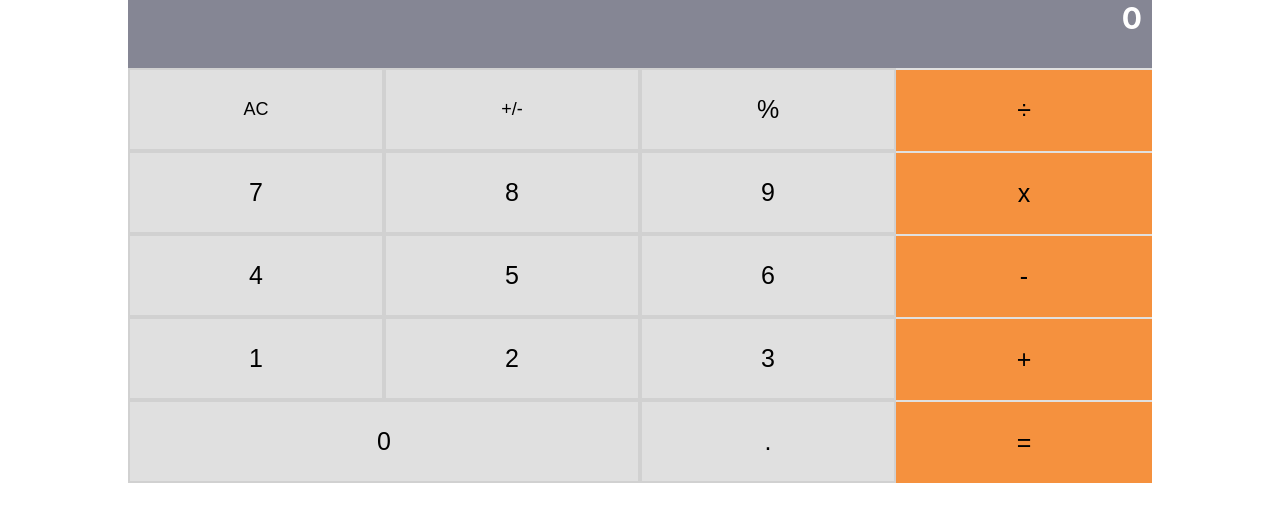
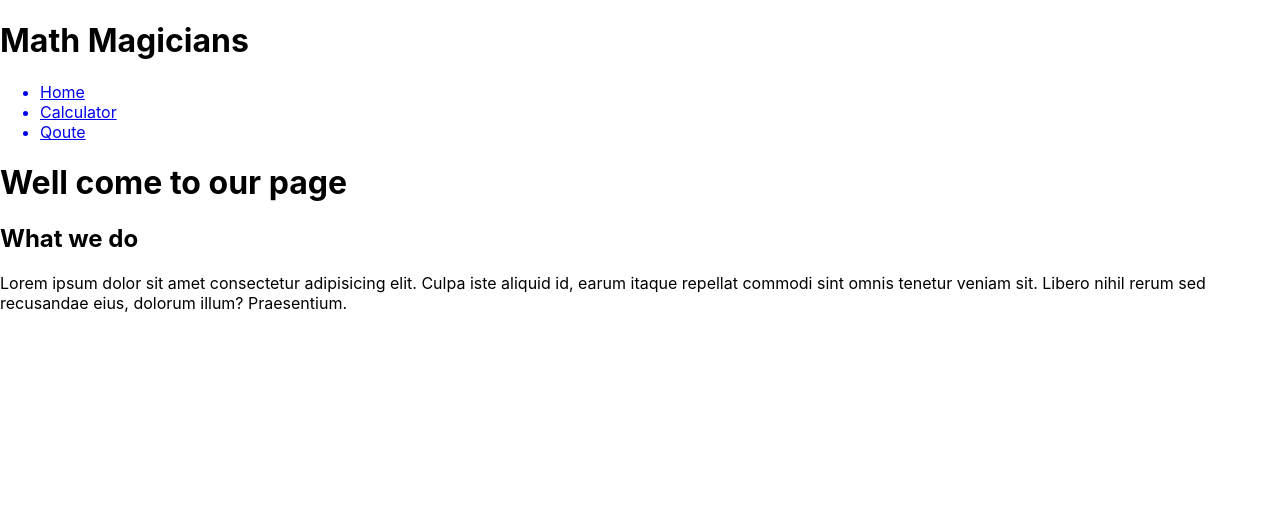
Before and after one commit to yayner2002/reactcalculatorapp, a React (Create React App) app: page / in a window 1280 px wide. Shown: the top 522 px of the page. Built offline with nearby package versions, Linux system fonts and the light colour scheme.

Commit message:
Finish the routing functinality

```diff
--- a/src/App.js
+++ b/src/App.js
@@ -1,10 +1,21 @@
 import React from 'react';
+import { BrowserRouter as Router, Route, Routes } from 'react-router-dom';
 import Calculator from './components/Calculator';
+import Quote from './components/pages/Quote';
+import Nav from './components/pages/Nav';
+import Home from './components/pages/Home';
 
 function App() {
   return (
     <div className="App">
-      <Calculator />
+      <Router>
+        <Nav />
+        <Routes>
+          <Route path="/" element={<Home />} />
+          <Route path="/calculator" element={<Calculator />} />
+          <Route path="/quote" element={<Quote />} />
+        </Routes>
+      </Router>
     </div>
   );
 }
--- a/src/components/Calculator.js
+++ b/src/components/Calculator.js
@@ -15,6 +15,7 @@ function Calculator() {
     setInitialState((prevState) => calculate(prevState, buttonName));
   };
   return (
+    <div className="calculator-container">
       <div className="container">
         <div className="result-container">
           <span>{total}</span>
@@ -91,6 +92,7 @@ function Calculator() {
           </div>
         </div>
       </div>
+    </div>
   );
 }
 
```
Lines whose indentation alone changed are shown as unchanged.
